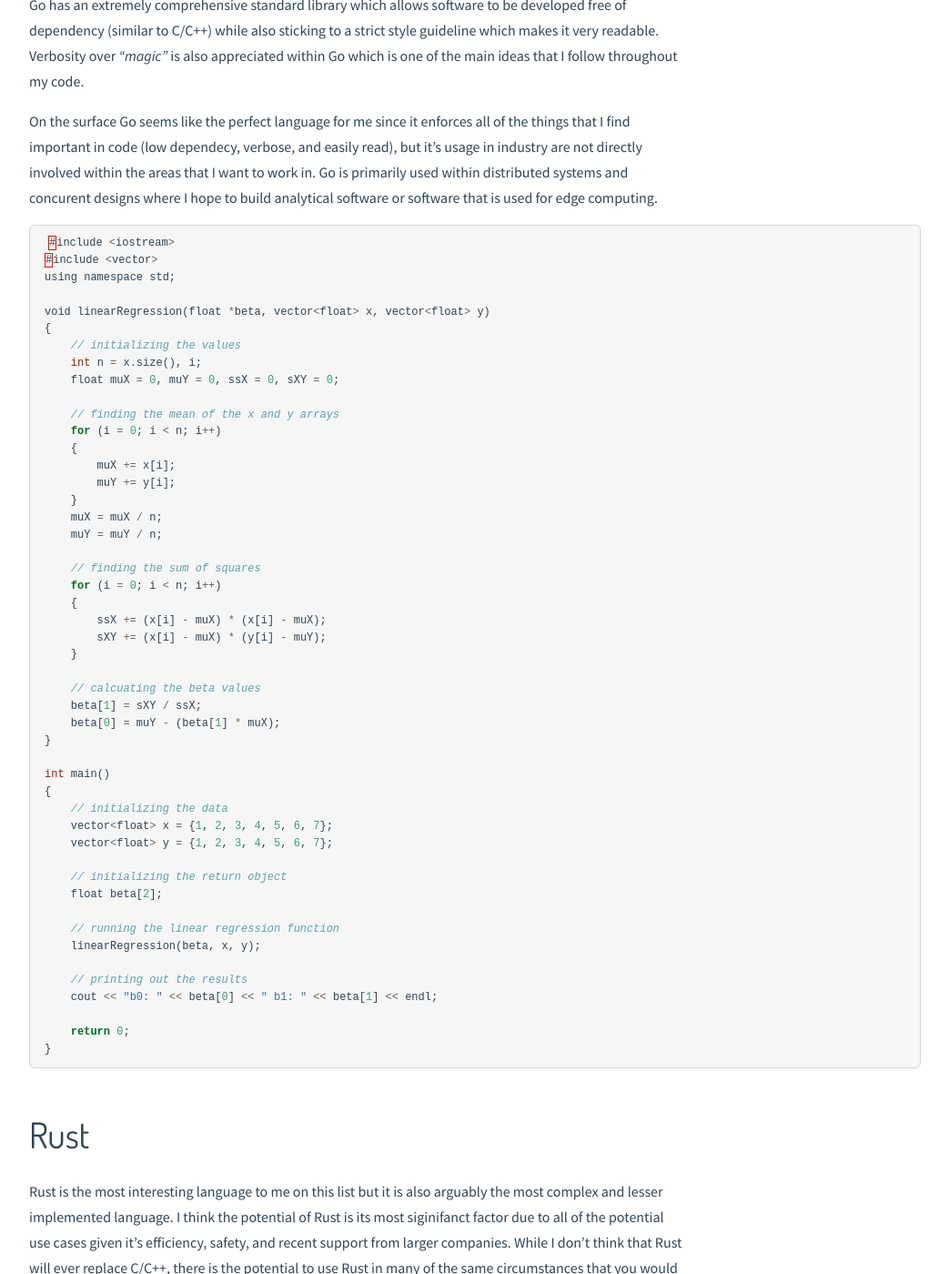
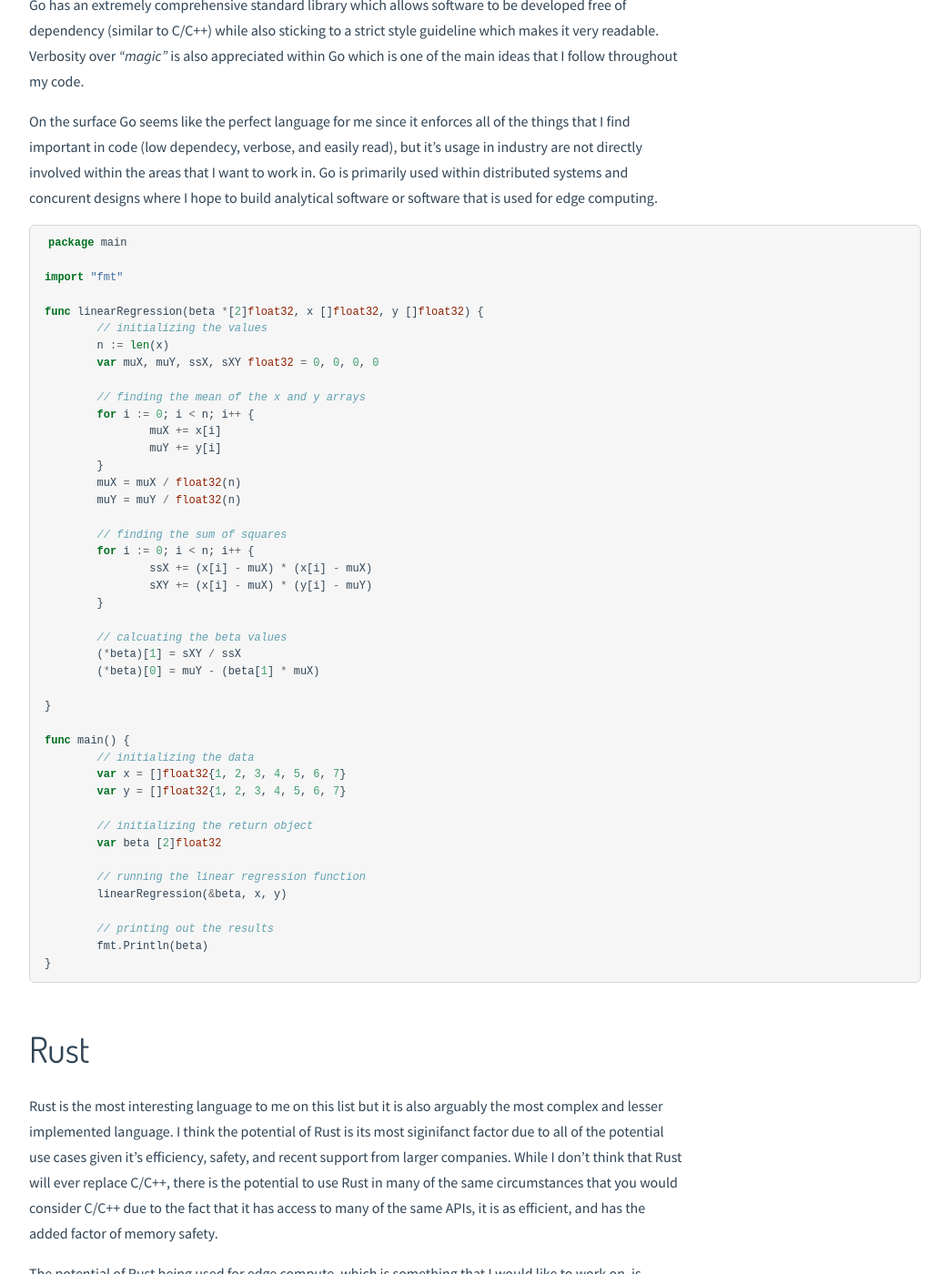
Before and after one commit to JacobBas/JacobBas.github.io, a Jekyll site: the page built from _posts/2021-11-01-linear-regression-in-4-languages.markdown, in a window 1280 px wide and 1400 px high, scrolled down 3147 px. Shown: the whole window at 91% size, without its empty margins (118-1161 px from the left). Built offline with Jekyll 4.4.1, drawn with Linux system fonts in a browser that asks for light colours.

Commit message:
fixing some errors

````diff
--- a/_posts/2021-11-01-linear-regression-in-4-languages.markdown
+++ b/_posts/2021-11-01-linear-regression-in-4-languages.markdown
@@ -115,53 +115,48 @@
 On the surface Go seems like the perfect language for me since it enforces all of the things that I find important in code (low dependecy, verbose, and easily read), but it's usage in industry are not directly involved within the areas that I want to work in. Go is primarily used within distributed systems and concurent designs where I hope to build analytical software or software that is used for edge computing.
 
 ```go
-#include <iostream>
-#include <vector>
-using namespace std;
+package main
 
-void linearRegression(float *beta, vector<float> x, vector<float> y)
-{
-    // initializing the values
-    int n = x.size(), i;
-    float muX = 0, muY = 0, ssX = 0, sXY = 0;
+import "fmt"
 
-    // finding the mean of the x and y arrays
-    for (i = 0; i < n; i++)
-    {
-        muX += x[i];
-        muY += y[i];
-    }
-    muX = muX / n;
-    muY = muY / n;
+func linearRegression(beta *[2]float32, x []float32, y []float32) {
+	// initializing the values
+	n := len(x)
+	var muX, muY, ssX, sXY float32 = 0, 0, 0, 0
 
-    // finding the sum of squares
-    for (i = 0; i < n; i++)
-    {
-        ssX += (x[i] - muX) * (x[i] - muX);
-        sXY += (x[i] - muX) * (y[i] - muY);
-    }
+	// finding the mean of the x and y arrays
+	for i := 0; i < n; i++ {
+		muX += x[i]
+		muY += y[i]
+	}
+	muX = muX / float32(n)
+	muY = muY / float32(n)
 
-    // calcuating the beta values
-    beta[1] = sXY / ssX;
-    beta[0] = muY - (beta[1] * muX);
+	// finding the sum of squares
+	for i := 0; i < n; i++ {
+		ssX += (x[i] - muX) * (x[i] - muX)
+		sXY += (x[i] - muX) * (y[i] - muY)
+	}
+
+	// calcuating the beta values
+	(*beta)[1] = sXY / ssX
+	(*beta)[0] = muY - (beta[1] * muX)
+
 }
 
-int main()
-{
-    // initializing the data
-    vector<float> x = {1, 2, 3, 4, 5, 6, 7};
-    vector<float> y = {1, 2, 3, 4, 5, 6, 7};
+func main() {
+	// initializing the data
+	var x = []float32{1, 2, 3, 4, 5, 6, 7}
+	var y = []float32{1, 2, 3, 4, 5, 6, 7}
 
-    // initializing the return object
-    float beta[2];
+	// initializing the return object
+	var beta [2]float32
 
-    // running the linear regression function
-    linearRegression(beta, x, y);
+	// running the linear regression function
+	linearRegression(&beta, x, y)
 
-    // printing out the results
-    cout << "b0: " << beta[0] << " b1: " << beta[1] << endl;
-
-    return 0;
+	// printing out the results
+	fmt.Println(beta)
 }
 ```
 
````
